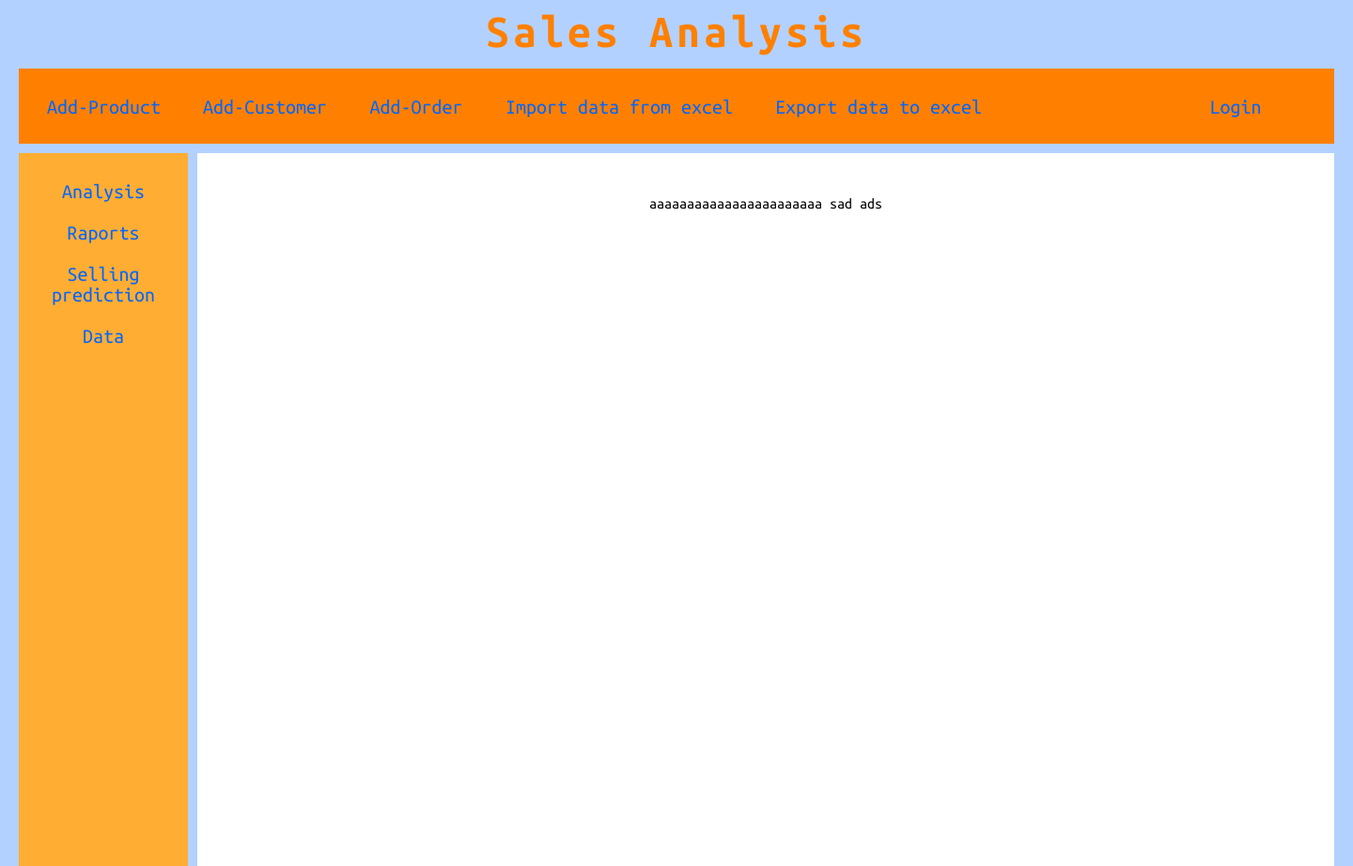
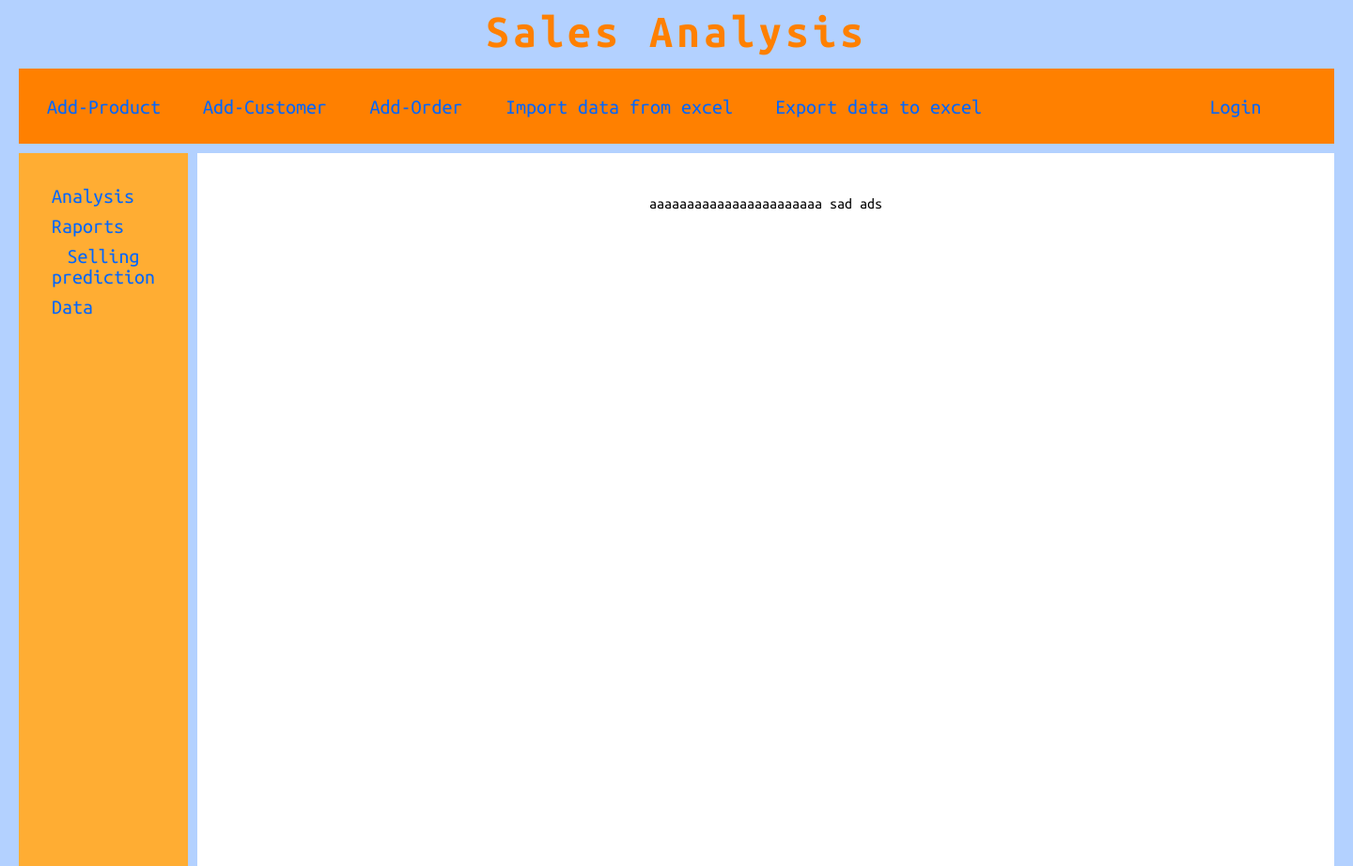
Before and after one commit to Kandel269/OrderAnalysis, a Django app: page / in a window 1440 px wide. Shown: the top 922 px of the page at 94% size. Run offline with Django 4.2, Linux system fonts and the light colour scheme; data comes from the database, SQL or seed files in the repository.

Commit message:
navbar v6

```diff
--- a/sales_analysis/static/css/styles.css
+++ b/sales_analysis/static/css/styles.css
@@ -2,7 +2,6 @@
     background-color: #b3d1ff;
     font-family: 'Ubuntu Mono', monospace;
 }
-
 #conatiner {
     width: 1400px;
     margin-left: auto;
@@ -46,11 +45,21 @@
     padding: 30px;
     background-color: #ffad33;
     text-align: center;
-    font-size: 22px;
     color: #0066ff;
     margin-bottom: 10px;
     margin-right: 10px;
 }
+.sidebar_option {
+    float: left;
+    font-size: 22px;
+    text-align: center;
+    padding: 5px;
+}
+.sidebar_option:hover {
+    cursor: pointer;
+    background-color: #ff9900;
+}
+
 #content {
     background-color: white;
     float: left;
--- a/sales_analysis/templates/nav_bar.html
+++ b/sales_analysis/templates/nav_bar.html
@@ -26,13 +26,12 @@
         </div>
 
         <div id="sidebar">
-        Analysis<br/><br/>
-        Raports<br/><br/>
-        Selling prediction<br/><br/>
-        Data<br/><br/>
+            <div class="sidebar_option">Analysis</div><br/><br/>
+            <div class="sidebar_option">Raports</div><br/><br/>
+            <div class="sidebar_option">Selling prediction</div><br/><br/>
+            <div class="sidebar_option">Data</div><br/><br/>
         </div>
         <div id="content">
-
             {% block content %}
 
             {% endblock content %}
```
Lines whose indentation alone changed are shown as unchanged.
